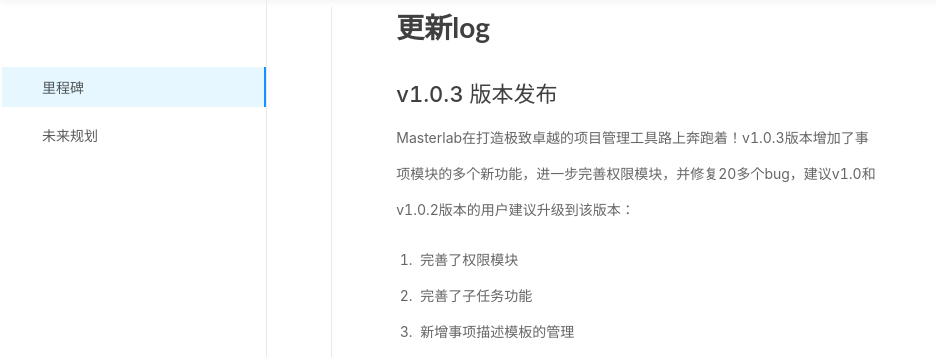
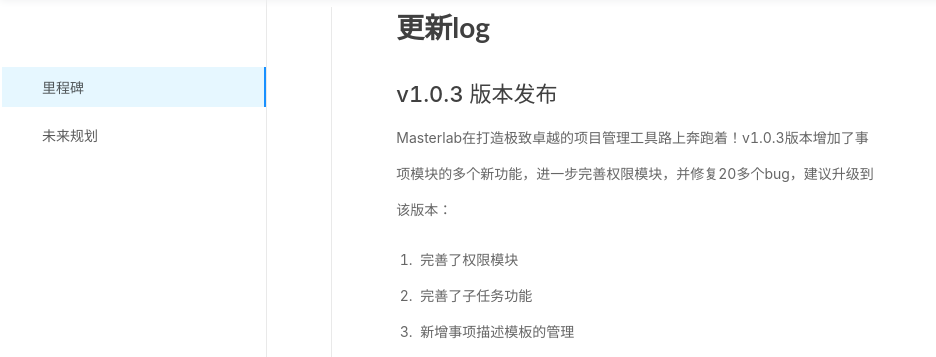
Before and after one commit to gopeak/masterlab_site, a PHP site: page /milestone.php in a window 1280 px wide. Shown: the part 65-422 px from the top of the page, without its empty margins (0-936 px from the left). Run offline with PHP 8.4, Linux system fonts and the light colour scheme; some libraries are stand-ins or nearby versions.

Commit message:
更新版本说明

```diff
--- a/ant/milestone.php
+++ b/ant/milestone.php
@@ -51,7 +51,7 @@ $page = 'milestone';
                 <h1><!-- react-text: 7590 -->更新log<!-- /react-text --></h1>
 
                 <h2>v1.0.3 版本发布</h2>
-                <p>Masterlab在打造极致卓越的项目管理工具路上奔跑着！v1.0.3版本增加了事项模块的多个新功能，进一步完善权限模块，并修复20多个bug，建议v1.0和v1.0.2版本的用户建议升级到该版本：</p>
+                <p>Masterlab在打造极致卓越的项目管理工具路上奔跑着！v1.0.3版本增加了事项模块的多个新功能，进一步完善权限模块，并修复20多个bug，建议升级到该版本：</p>
                 <ol>
                     <li>完善了权限模块</li>
                     <li>完善了子任务功能</li>
```
